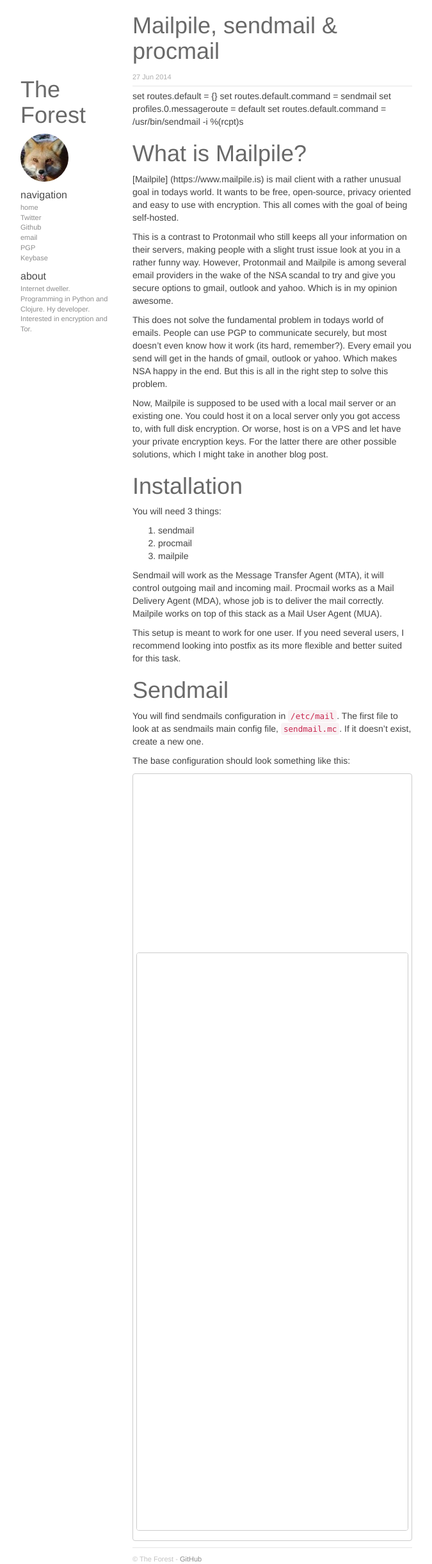
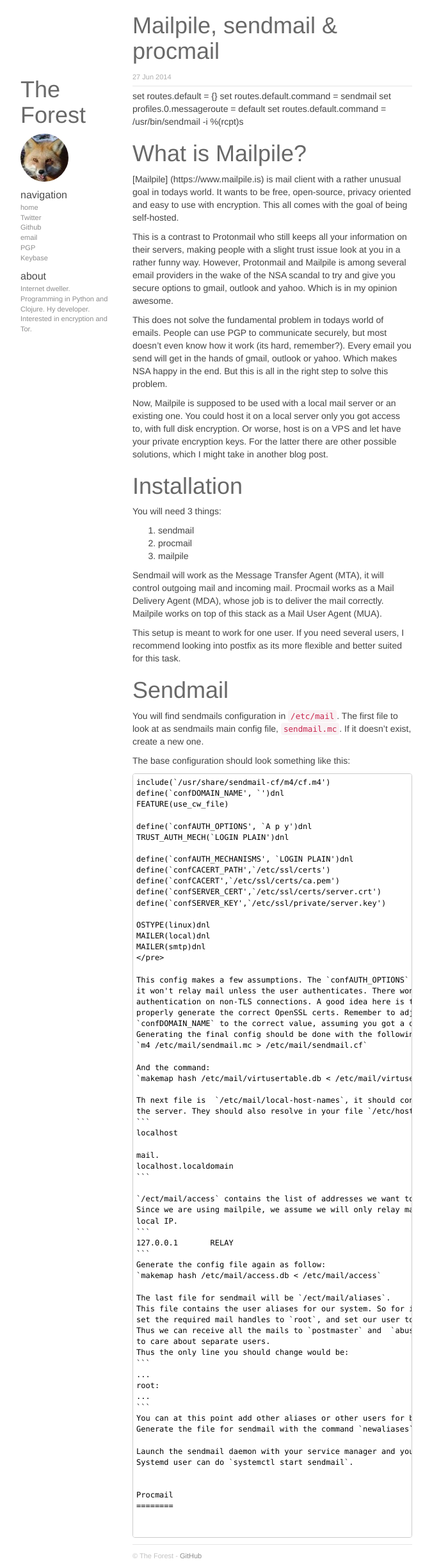
Before and after one commit to Foxboron/Blog, a Jekyll site: the page built from _posts/2014-06-27-mailpile,-sendmail-&-procmail.markdown, in a window 1280 px wide. Shown: the whole page at 64% size, without its empty margins (273-948 px from the left). Built offline with Jekyll 4.4.1, drawn with Linux system fonts in a browser that asks for light colours; nearby versions of some CDN libraries; library files that are not in the unit come from our copies; Markdown is read by kramdown in place of the engine named in the settings.

Commit message:
Modified css and added pre tags

```diff
--- a/_posts/2014-06-27-mailpile,-sendmail-&-procmail.markdown
+++ b/_posts/2014-06-27-mailpile,-sendmail-&-procmail.markdown
@@ -81,7 +81,7 @@ define(`confSERVER_KEY',`/etc/ssl/private/server.key')
 OSTYPE(linux)dnl
 MAILER(local)dnl
 MAILER(smtp)dnl
-<pre>
+</pre>
 
 This config makes a few assumptions. The `confAUTH_OPTIONS` tells sendmail that
 it won't relay mail unless the user authenticates. There won't be any plaintext
--- a/css/main.css
+++ b/css/main.css
@@ -82,7 +82,7 @@ div.content {
 div.content pre {
     background: #FFFFFF;
     padding: 5px;
-    color: #FFF;
+    color: #000;
     overflow-x: auto;
     font-family: Menlo, Monaco, Consolas, 'Courier New', monospace;
     font-size: 12px;
```
